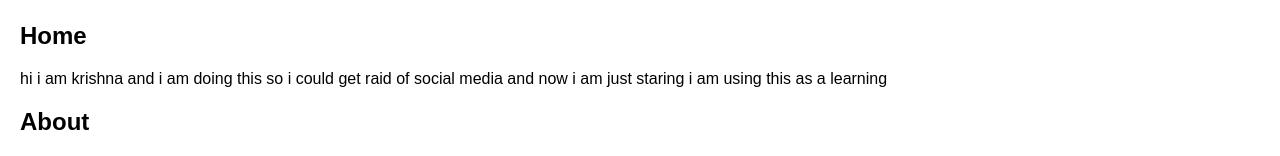
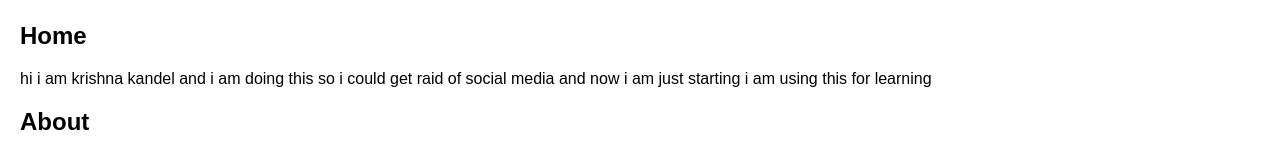
Before and after one commit to krishnakandel427/kpkoninternet1, a plain HTML site: page index.html in a window 1280 px wide. Shown: the part 176-332 px from the top of the page. Drawn offline with Linux system fonts and the light colour scheme.

Commit message:
Update index.html

```diff
--- a/index.html
+++ b/index.html
@@ -57,7 +57,7 @@
     </nav>
     <main>
         <h2>Home</h2>
-        <p>hi i am krishna and i am doing this so i could get raid of social media and now i am just staring i am using this as a learning </p>
+        <p>hi i am krishna kandel and i am doing this so i could get raid of social media and now i am just starting i am using this for learning </p>
 
         <h2 id="about">About</h2>
         <p>you don't need about me. they dont ask about me in any exam now . i couldnot say for the future.</p>
```
